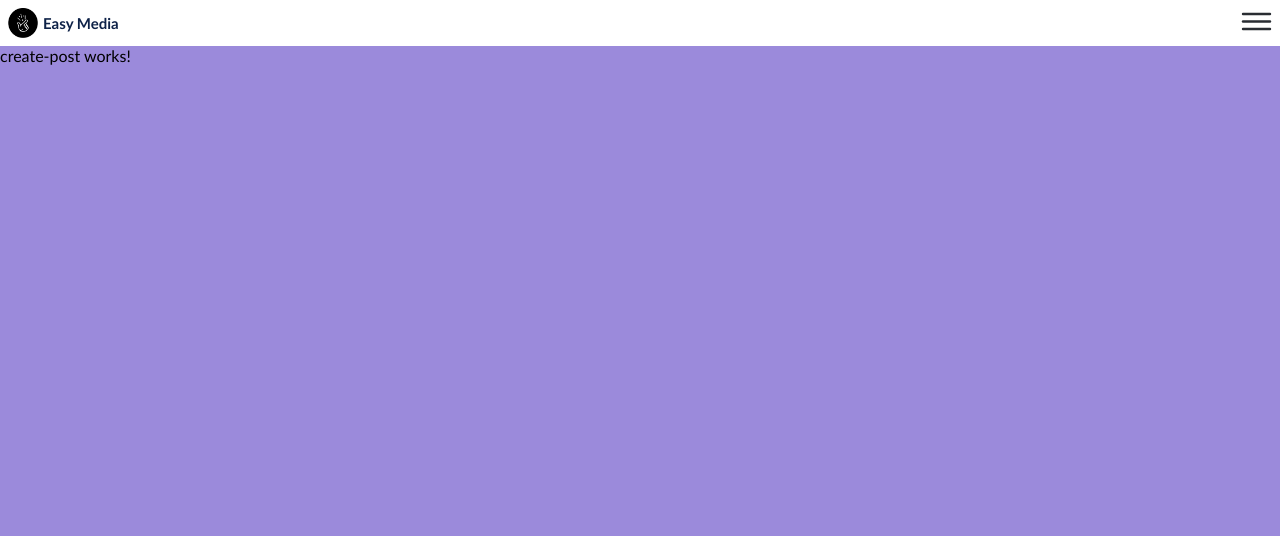
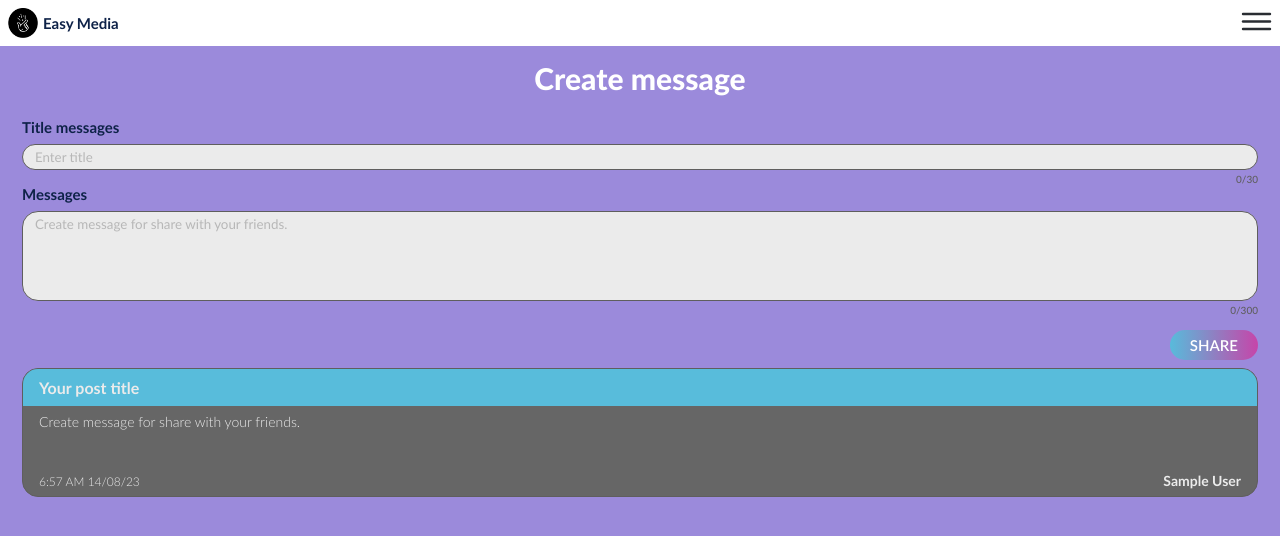
Before and after one commit to Leonrdarc/EasyMediaApp, an Angular app in the folder front/: page /post/create-post in a window 1280 px wide. Shown: the top 536 px of the page. Built offline with nearby package versions, Linux system fonts and the light colour scheme; sample sign-in values are in the browser's storage.

Commit message:
✨ feat(frontend): add create a post and display success/error modal

```diff
--- a/front/src/app/modules/post/create-post/create-post.component.html
+++ b/front/src/app/modules/post/create-post/create-post.component.html
@@ -1 +1,45 @@
-<p>create-post works!</p>
+<div class="create-post">
+  <h1>Create message</h1>
+  <form [formGroup]="form" (ngSubmit)="onSubmit()">
+    <app-text-field
+      [label]="'Title messages'"
+      [placeholder]="'Enter title'"
+      [control]="asFormControl(form.get('title'))"
+      [maxCharacters]="30"
+    >
+      <div *ngIf="form.get('title')?.touched">
+        <div *ngIf="form.get('title')?.hasError('required')">
+          Title is required
+        </div>
+      </div>
+    </app-text-field>
+    <app-text-field
+      [label]="'Messages'"
+      [placeholder]="'Create message for share with your friends.'"
+      [control]="asFormControl(form.get('message'))"
+      [maxCharacters]="300"
+      [rows]="5"
+    >
+      <div *ngIf="form.get('message')?.touched">
+        <div *ngIf="form.get('message')?.hasError('required')">
+          Message is required
+        </div>
+      </div>
+    </app-text-field>
+
+    <div class="submit-section">
+      <app-button type="submit" size="small" [disabled]="form.invalid">
+        SHARE
+      </app-button>
+      <p class="form-submit-error" *ngIf="errorMessage">{{ errorMessage }}</p>
+    </div>
+  </form>
+
+  <app-post-card [post]="post"></app-post-card>
+
+  <app-modal
+    [showModal]="showModal"
+    [isError]="!!errorMessage"
+    (closeModal)="closeModal()"
+  />
+</div>
--- a/front/src/app/modules/post/create-post/create-post.component.scss
+++ b/front/src/app/modules/post/create-post/create-post.component.scss
@@ -0,0 +1,24 @@
+.create-post {
+  display: flex;
+  flex-direction: column;
+  padding: 0px 22px;
+  gap: 8px;
+
+  h1 {
+    text-align: center;
+    color: #fff;
+    font-size: 30px;
+    font-weight: 800;
+    margin: 14px 0px;
+  }
+
+  .submit-section {
+    margin-top: 14px;
+    align-self: flex-end;
+  }
+
+  form {
+    display: flex;
+    flex-direction: column;
+  }
+}
--- a/front/src/app/modules/post/create-post/create-post.component.ts
+++ b/front/src/app/modules/post/create-post/create-post.component.ts
@@ -1,10 +1,90 @@
 import { Component } from '@angular/core';
+import {
+  AbstractControl,
+  FormBuilder,
+  FormControl,
+  FormGroup,
+  Validators,
+} from '@angular/forms';
+import { PostService } from 'src/app/core/services/post.service';
 
 @Component({
   selector: 'app-create-post',
   templateUrl: './create-post.component.html',
-  styleUrls: ['./create-post.component.scss']
+  styleUrls: ['./create-post.component.scss'],
 })
 export class CreatePostComponent {
+  public asFormControl = (formControl: AbstractControl | null): FormControl =>
+    formControl as FormControl;
 
+  form: FormGroup;
+  showModal = false;
+  errorMessage: string | null = null;
+
+  post: {
+    title: string;
+    message: string;
+    user: {
+      name: string;
+    };
+    date: string;
+  };
+
+  constructor(private fb: FormBuilder, private postService: PostService) {
+    this.form = this.fb.group({
+      title: ['', [Validators.required]],
+      message: ['', [Validators.required]],
+    });
+    this.post = {
+      title: 'Your post title',
+      message: 'Create message for share with your friends.',
+      user: {
+        name: JSON.parse(localStorage.getItem('user') ?? '{}').name ?? '',
+      },
+      date: new Date().toISOString(),
+    };
+    this.form.valueChanges.subscribe((value) => {
+      this.post = {
+        ...this.post,
+        title: value.title.length ? value.title : 'Your post title',
+        message: value.message.length
+          ? value.message
+          : 'Create message for share with your friends.',
+        date: new Date().toISOString(),
+      };
+    });
+  }
+
+  closeModal() {
+    this.showModal = false;
+  }
+
+  onSubmit() {
+    if (this.form.invalid) {
+      // Mark all form controls as touched to trigger validation errors
+      Object.values(this.form.controls).forEach((control) => {
+        control.markAsTouched();
+      });
+      return;
+    }
+    this.postService.createPost(this.form.value).subscribe({
+      next: () => {
+        this.errorMessage = null;
+        this.showModal = true;
+        this.form.reset();
+        this.post = {
+          title: 'Your post title',
+          message: 'Create message for share with your friends.',
+          user: {
+            name: JSON.parse(localStorage.getItem('user') ?? '{}').name ?? '',
+          },
+          date: new Date().toISOString(),
+        };
+      },
+      error: () => {
+        this.errorMessage = 'Invalid email or password';
+        this.showModal = true;
+      },
+    });
+  }
 }
```
